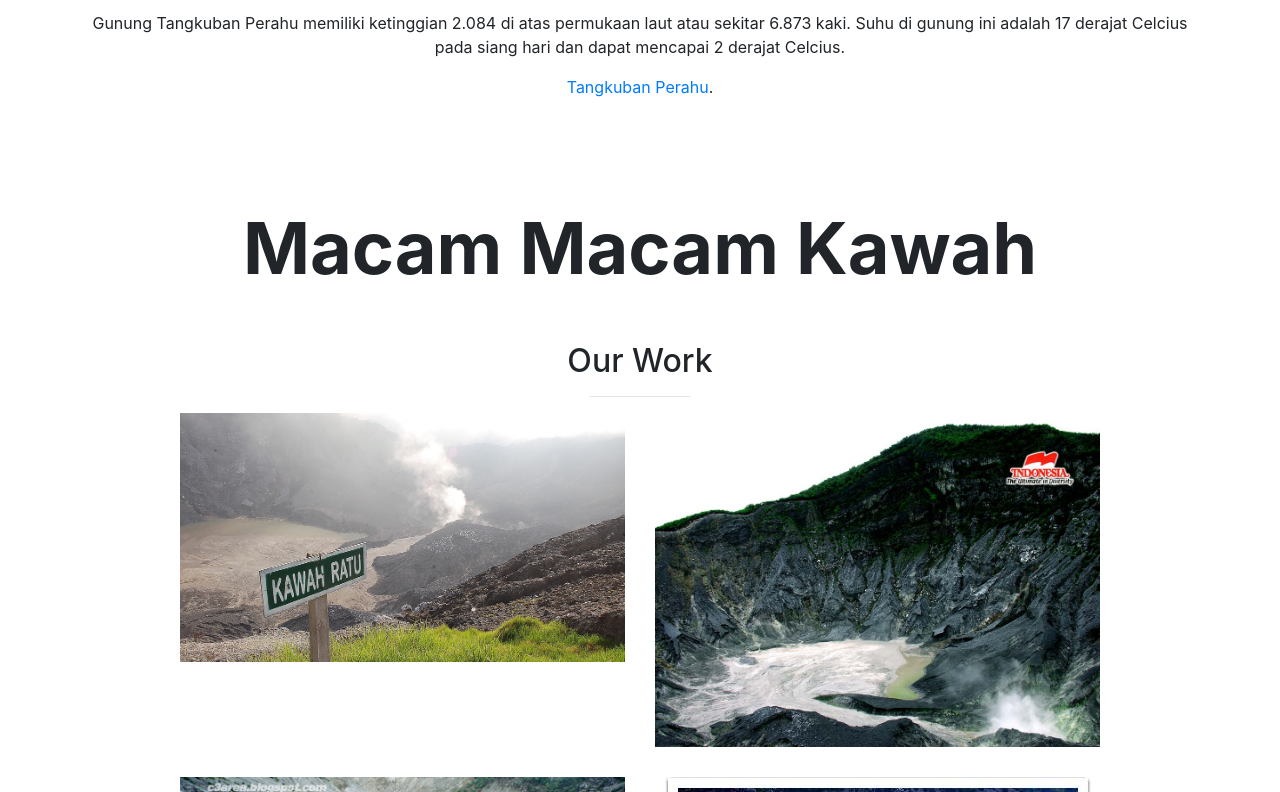
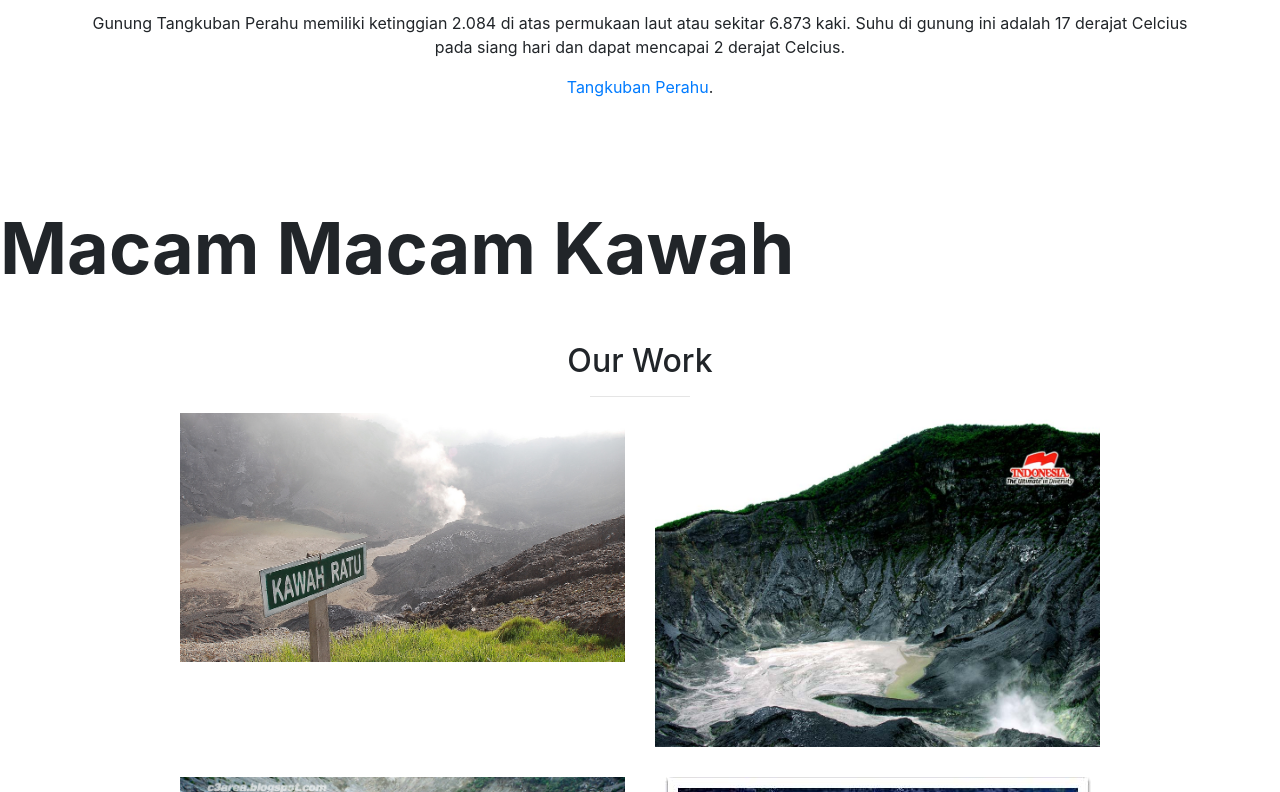
Before and after one commit to ridwanpastrana/ridwanpastranaa, a website with bundled scripts: page index.html in a window 1280 px wide. Shown: the part 1149-1941 px from the top of the page. Built offline with nearby package versions, Linux system fonts and the light colour scheme.

Commit message:
change para

```diff
--- a/css/stylish-portfolio.css
+++ b/css/stylish-portfolio.css
@@ -16,7 +16,7 @@ body {
 }
 
 .text-vertical-center {
-  display: center;
+  display: table-cell;
   text-align: center;
   vertical-align: middle;
 }
```
